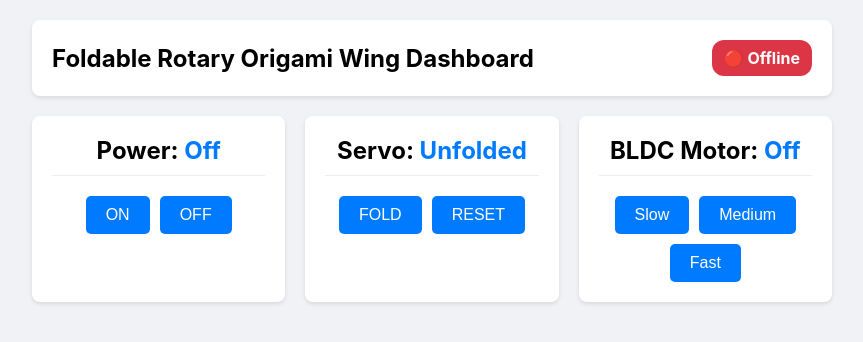
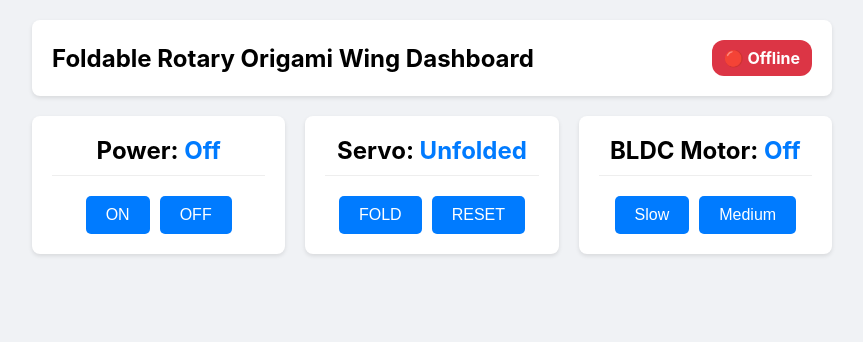
Before and after one commit to Sujit-Hegde/Trial-web, a React (Create React App) app in the folder trial-web/: page / in a window 1280 px wide. Shown: the top 342 px of the page, without its empty margins (208-1071 px from the left). Built offline with nearby package versions, Linux system fonts and the light colour scheme; no server answers.

Commit message:
Fast button is removed

```diff
--- a/trial-web/src/App.js
+++ b/trial-web/src/App.js
@@ -110,12 +110,6 @@ function App() {
             >
               Medium
             </button>
-            <button
-              onClick={() => setMotor("fast")}
-              className={motorSpeed === "fast" ? "active" : ""}
-            >
-              Fast
-            </button>
           </div>
         </div>
       </div>
```
Also changed, not shown: 1 other file (tests, documents, lock files or other folders).
